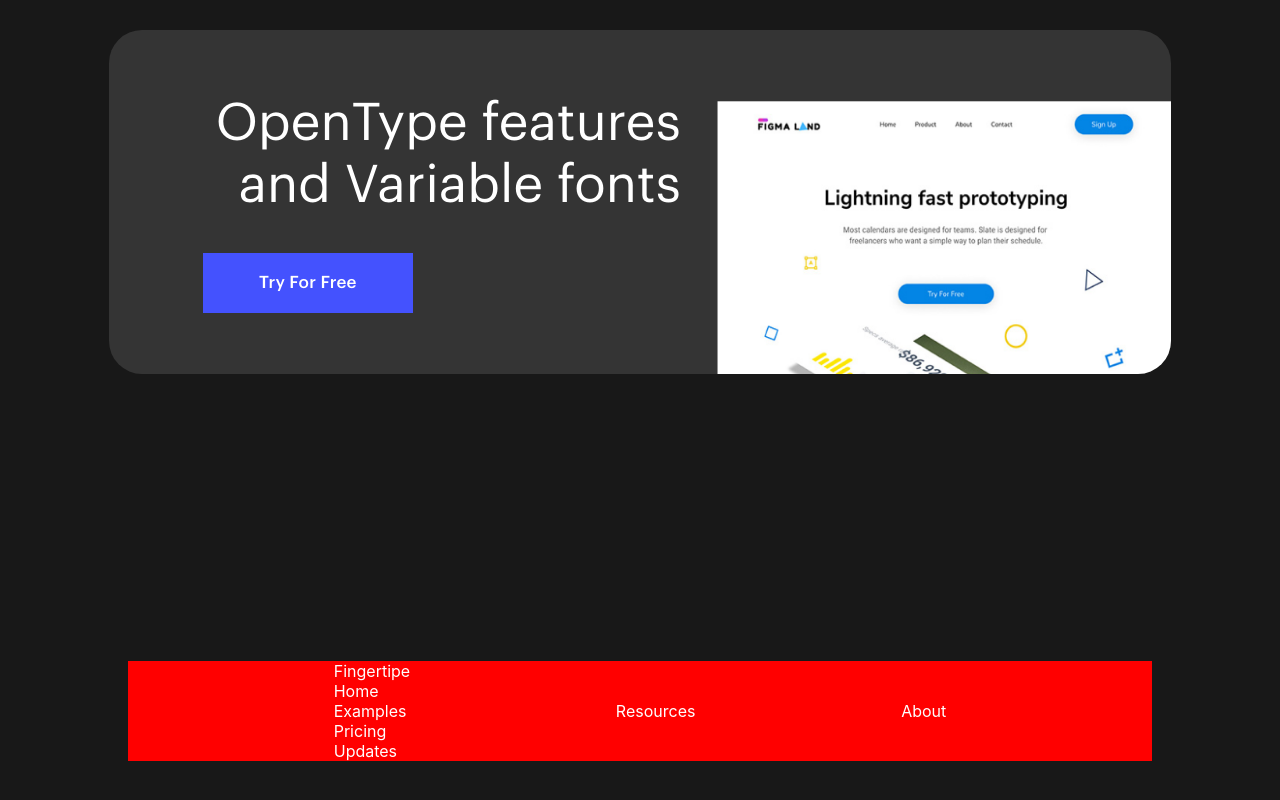
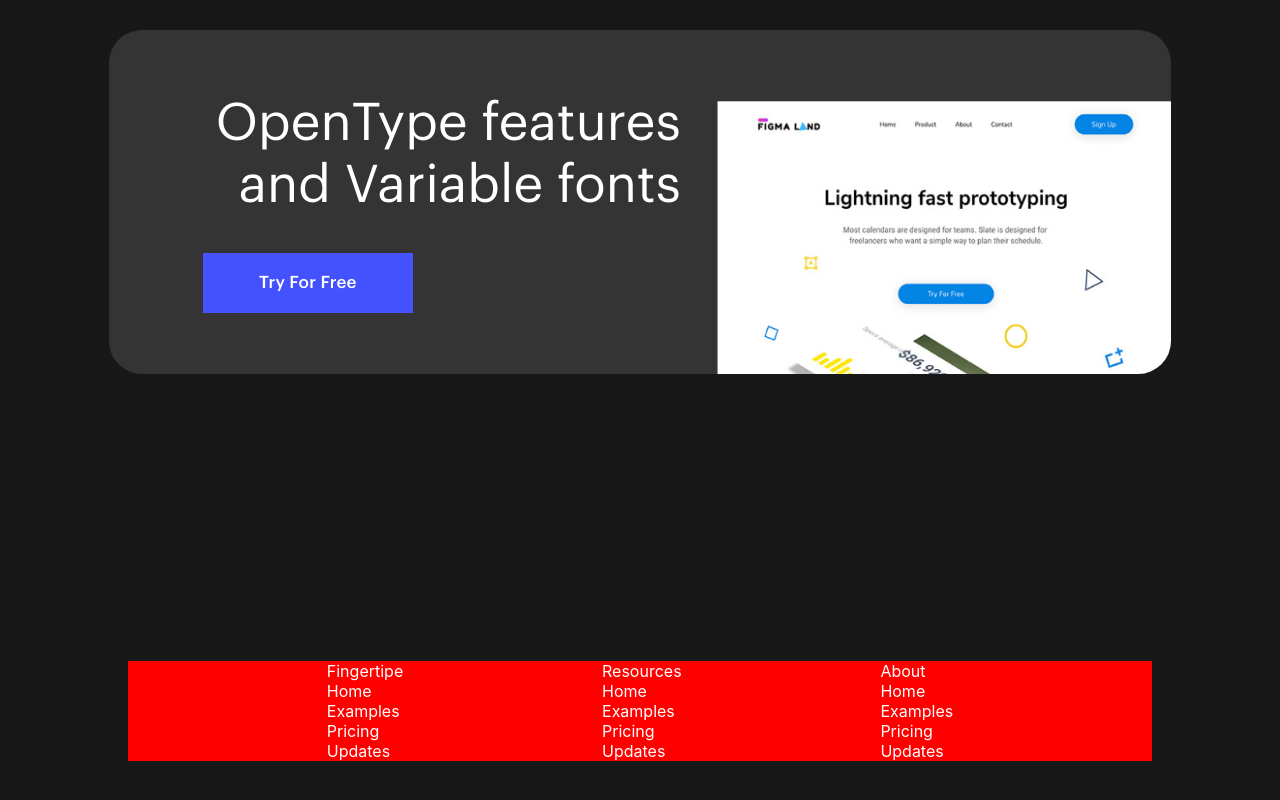
Before and after one commit to TheDa21crj/Landing-Page, a React (Create React App) app: page / in a window 1280 px wide. Shown: the part 6125-6925 px from the top of the page. Built offline with nearby package versions, Linux system fonts and the light colour scheme.

Commit message:
data added

```diff
--- a/src/Components/Footer.js
+++ b/src/Components/Footer.js
@@ -18,19 +18,19 @@ export default function Footer() {
           <div className="UlMDiv">
             <ul>
               <li>Resources</li>
-              <li></li>
-              <li></li>
-              <li></li>
-              <li></li>
+              <li>Home</li>
+              <li>Examples</li>
+              <li>Pricing</li>
+              <li>Updates</li>
             </ul>
           </div>
           <div className="UlMDiv">
             <ul>
               <li>About</li>
-              <li></li>
-              <li></li>
-              <li></li>
-              <li></li>
+              <li>Home</li>
+              <li>Examples</li>
+              <li>Pricing</li>
+              <li>Updates</li>
             </ul>
           </div>
         </div>
```
